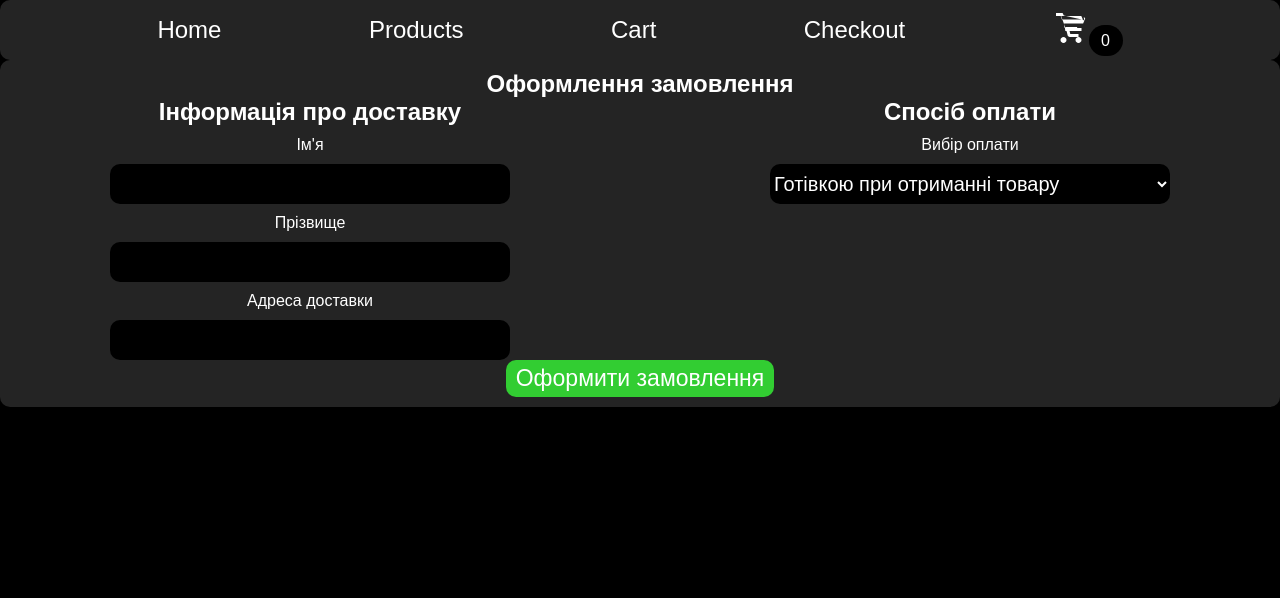
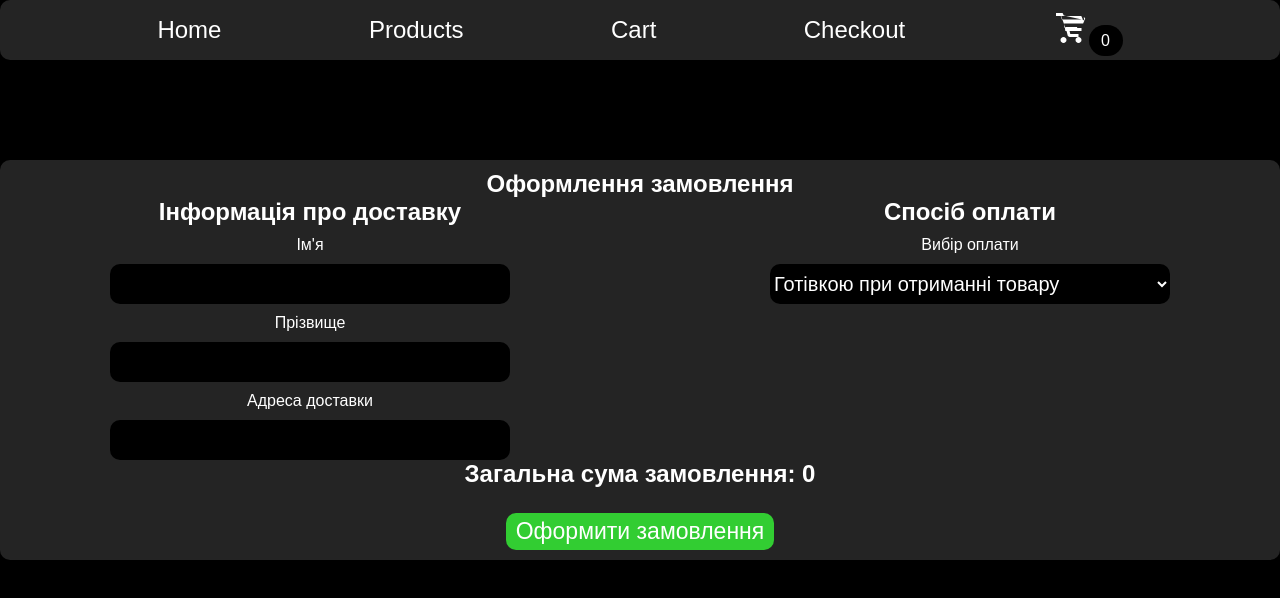
Before and after one commit to FreshLemur/online-store, a React (Vite) app: page /checkout in a window 1280 px wide. Shown: the top 598 px of the page. Built offline with nearby package versions, Linux system fonts and the light colour scheme.

Commit message:
almost finish, add simple feature

```diff
--- a/src/components/ProductCard.tsx
+++ b/src/components/ProductCard.tsx
@@ -2,8 +2,8 @@ import styles from "../pages/Products/products.module.css";
 import { ProductData } from "../data/products";
 import additionalInfo from "../data/additionalInfo";
 import { useState } from "react";
-import { useSelector, useDispatch } from "react-redux";
-import { addItem } from "../store/cartDataSlice";
+import { useDispatch } from "react-redux";
+import { addItem, totalPrice } from "../store/cartDataSlice";
 
 interface ProductCardProps {
   product: ProductData;
@@ -13,7 +13,6 @@ export default function ProductCard({ product }: ProductCardProps) {
   const [showAdditionalInfo, setShowAdditionalInfo] = useState<boolean>(false);
 
   const dispatch = useDispatch();
-  const cartState = useSelector((state: any) => state.cartState);
 
   const handleToggleAdditionalInfo = () => {
     setShowAdditionalInfo(!showAdditionalInfo);
@@ -33,7 +32,7 @@ export default function ProductCard({ product }: ProductCardProps) {
         quantity: 1,
       })
     );
-    console.log(cartState);
+    dispatch(totalPrice());
   };
 
   return (
--- a/src/components/navBar.module.css
+++ b/src/components/navBar.module.css
@@ -5,6 +5,7 @@
   background-color: rgba(144, 144, 145, 0.247);
   border-radius: 10px;
   padding: 10px;
+  margin-bottom: 100px;
 }
 
 .navList {
--- a/src/pages/Cart/Cart.tsx
+++ b/src/pages/Cart/Cart.tsx
@@ -1,12 +1,50 @@
+import { ChangeEvent } from "react";
+import {
+  addItem,
+  minusOneFromQuantity,
+  removeItem,
+  totalPrice,
+} from "../../store/cartDataSlice";
 import { RootState } from "../../store/store";
 import styles from "./cart.module.css";
-import { useSelector } from "react-redux";
+import { useDispatch, useSelector } from "react-redux";
 
 export default function Cart() {
   const cartState = useSelector((state: RootState) => state.cartState.items);
+  const cartStateQuantity = useSelector(
+    (state: RootState) => state.cartState.items
+  ).map((item) => item);
+  const totalAmount = useSelector((state: RootState) => state.cartState.total);
+  const dispatch = useDispatch();
 
-  const handleDelete = () => {
+  const quantityChangeHandler = (
+    e: ChangeEvent<HTMLInputElement>,
+    id: number
+  ) => {
     console.log(cartState);
+    const newValue = Number(e.target.value);
+    cartStateQuantity.forEach((item) => {
+      if (id === item.id) {
+        if (newValue > item.quantity) {
+          dispatch(
+            addItem({
+              id,
+            })
+          );
+          console.log("More");
+        } else {
+          dispatch(minusOneFromQuantity(id));
+          console.log("Less");
+        }
+      }
+      dispatch(totalPrice());
+    });
+  };
+
+  const handleDelete = (id: number) => {
+    console.log(cartState);
+    dispatch(removeItem(id));
+    dispatch(totalPrice());
   };
 
   return (
@@ -22,26 +60,30 @@ export default function Cart() {
 
           <section className={styles.cartQuantitySection}>
             <label className={styles.cartQuantityLabel} htmlFor="cartQuantity">
-              Кількість: {cartState.quantity}
+              Кількість:
             </label>
             <input
               className={styles.cartQuantityInput}
               type="number"
               name="cartQuantity"
               id="cartQuantity"
+              value={cartState.quantity}
+              onChange={(e) => quantityChangeHandler(e, cartState.id)}
             />
           </section>
 
           <h2>Ціна: {cartState.price}</h2>
 
-          <button className={styles.cartDeleteButton} onClick={handleDelete}>
+          <button
+            className={styles.cartDeleteButton}
+            onClick={() => handleDelete(cartState.id)}
+          >
             Видалити
           </button>
-          <div className={styles.totalQuantity}>
-            <h2>Загальна сума: {""}</h2>
-          </div>
+          <div className={styles.totalQuantity}></div>
         </div>
       ))}
+      <h2>Загальна сума: {totalAmount}</h2>
     </div>
   );
 }
--- a/src/pages/Checkout/Checkout.tsx
+++ b/src/pages/Checkout/Checkout.tsx
@@ -1,6 +1,25 @@
+import { useDispatch, useSelector } from "react-redux";
 import styles from "./checkout.module.css";
+import { RootState } from "../../store/store";
+import { clearCart, totalPrice } from "../../store/cartDataSlice";
 
 export default function Checkout() {
+  const totalAmount = useSelector((state: RootState) => state.cartState.total);
+
+  const dispatch = useDispatch();
+
+  const handleClickCheckoutButton = () => {
+    if (totalAmount === 0) {
+      alert(
+        "Будь ласка, додайте товари до кошику перед оформленням замовлення."
+      );
+    } else {
+      dispatch(clearCart());
+      dispatch(totalPrice());
+      alert("Замовлення успішно оформлено!");
+    }
+  };
+
   return (
     <div className={styles.checkoutMainWrapper}>
       {" "}
@@ -94,7 +113,13 @@ export default function Checkout() {
         </section>
       </section>
       <section className={styles.checkoutButtonSection}>
-        <button className={styles.checkoutButton}>Оформити замовлення</button>
+        <h2>Загальна сума замовлення: {totalAmount}</h2>
+        <button
+          className={styles.checkoutButton}
+          onClick={handleClickCheckoutButton}
+        >
+          Оформити замовлення
+        </button>
       </section>
     </div>
   );
--- a/src/pages/Checkout/checkout.module.css
+++ b/src/pages/Checkout/checkout.module.css
@@ -50,7 +50,9 @@
 
 .checkoutButtonSection {
   display: flex;
-  justify-content: center;
+  flex-direction: column;
+  gap: 25px;
+  align-items: center;
 }
 
 .checkoutButton {
--- a/src/store/cartDataSlice.ts
+++ b/src/store/cartDataSlice.ts
@@ -28,8 +28,36 @@ const cartState = createSlice({
         state.items.push({ ...action.payload, quantity: 1 });
       }
     },
+    minusOneFromQuantity(state, action) {
+      const product = state.items.find((i) => i.id === action.payload);
+      if (product) {
+        if (product.quantity > 1) {
+          product.quantity--;
+        }
+      }
+    },
+
+    removeItem(state, action) {
+      state.items = state.items.filter((i) => i.id !== action.payload);
+    },
+
+    totalPrice(state) {
+      let total = 0;
+      state.items.forEach((item) => {
+        total += item.price * item.quantity;
+      });
+      state.total = total;
+    },
+
+    clearCart(state) {
+      state.items = [];
+    },
   },
 });
 
 export const { addItem } = cartState.actions;
+export const { minusOneFromQuantity } = cartState.actions;
+export const { removeItem } = cartState.actions;
+export const { totalPrice } = cartState.actions;
+export const { clearCart } = cartState.actions;
 export default cartState.reducer;
```
Also changed, not shown: index.html (+9 -9 lines).
